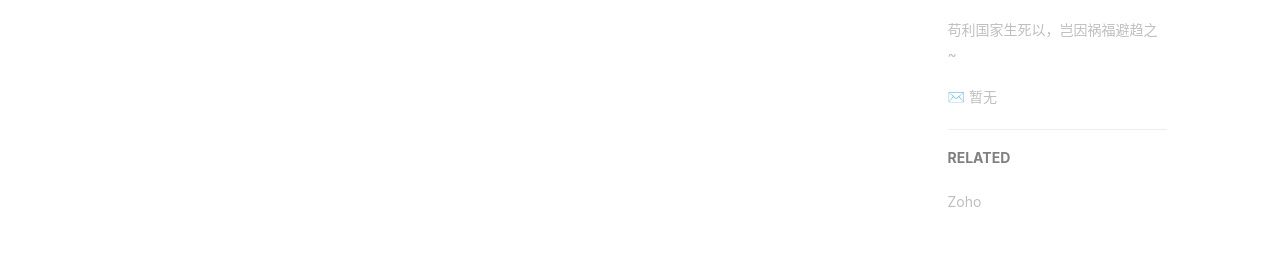
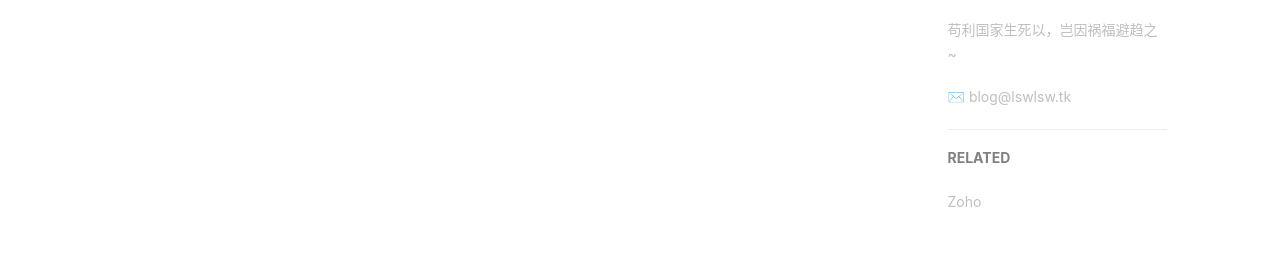
Before and after one commit to lswliusiwei/lswliusiwei.github.io, a Jekyll site: the page built from index.html, in a window 1280 px wide. Shown: the part 761-1041 px from the top of the page. Built offline with Jekyll 4.4.1, drawn with Linux system fonts in a browser that asks for light colours; nearby versions of some CDN libraries; the list of posts is cut into pages by our own code; comment, search, counter and statistics services are not loaded.

Commit message:
Update _config.yml

```diff
--- a/_config.yml
+++ b/_config.yml
@@ -2,7 +2,7 @@
 title: My Blog
 SEOTitle: 我的博客 | My Blog
 header-img: img/post-bg-desk.jpg
-email: 暂无
+email: blog@lswlsw.tk
 description: "写一句你想写的话"
 keyword: "我的博客"
 url: "http://lswliusiwei.github.io"          # your host, for absolute URL
```
